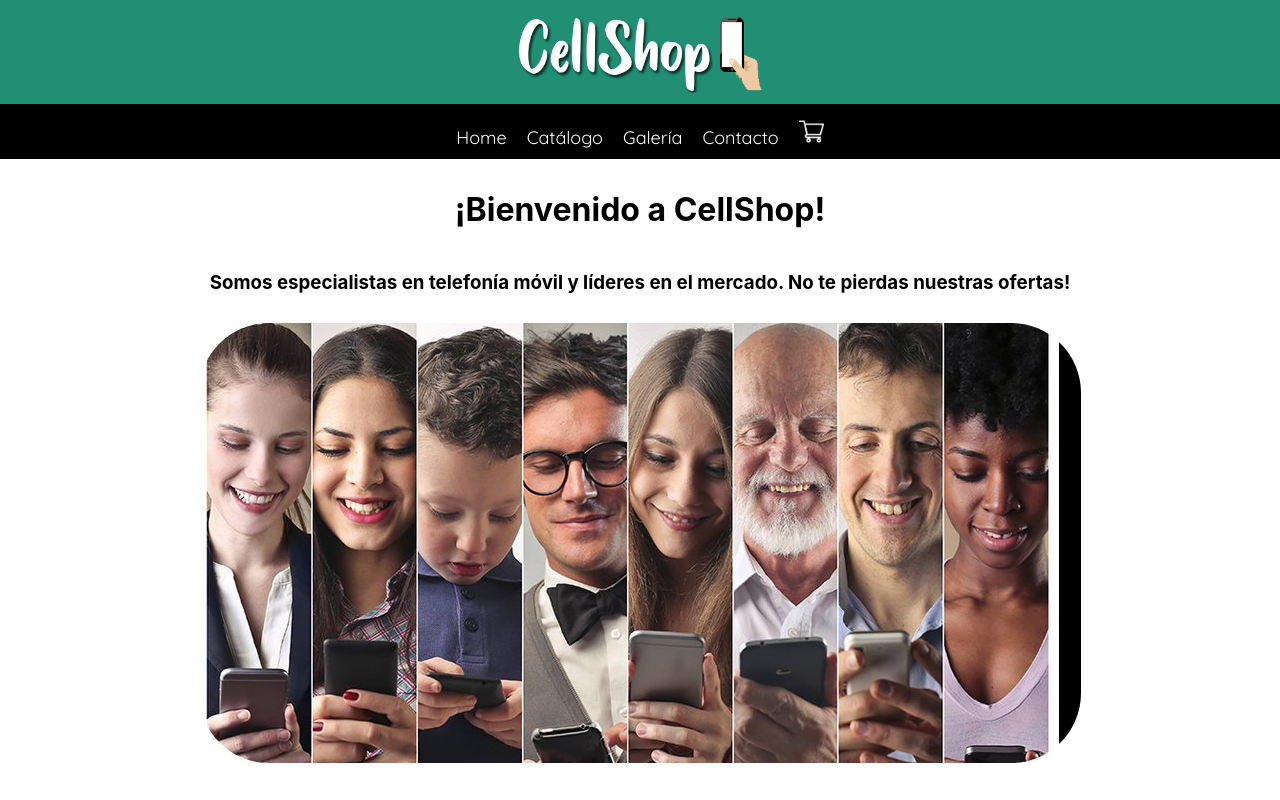
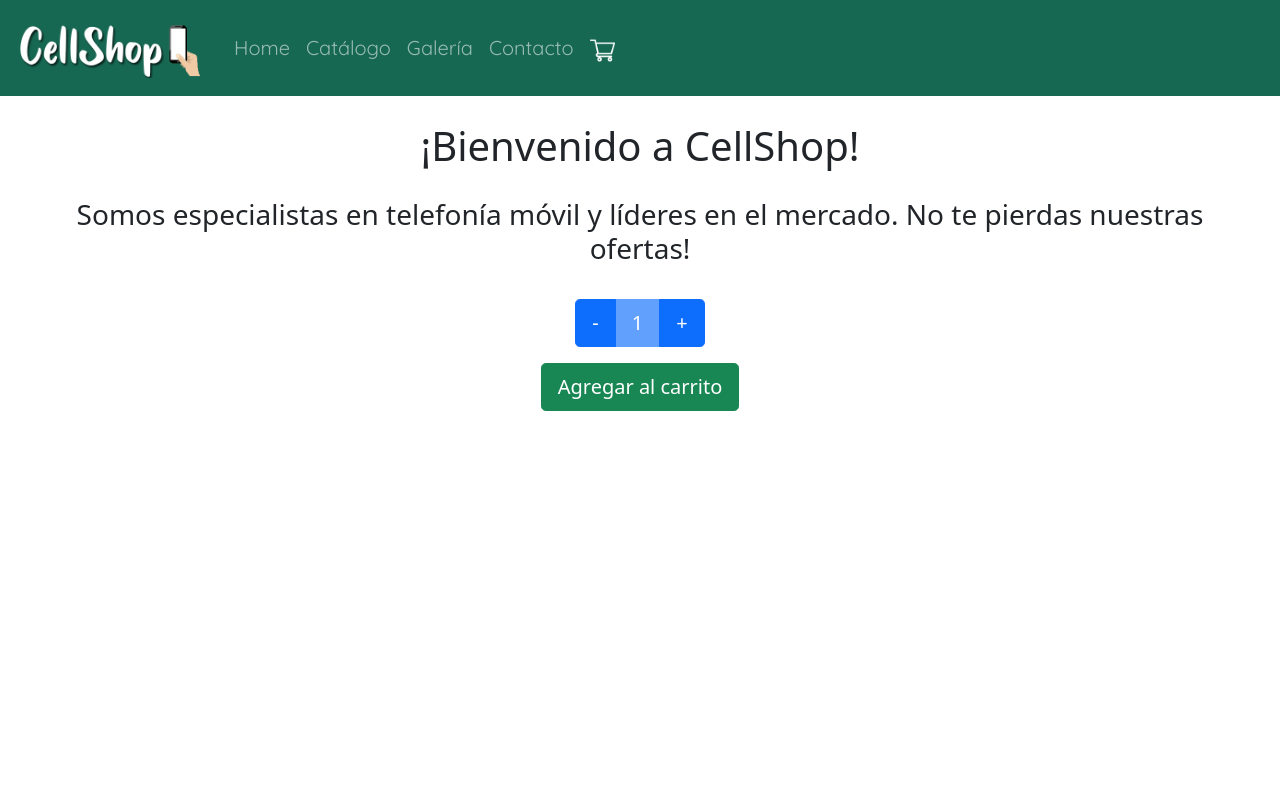
Before and after one commit to ferricarolina/repoReact, a React (Create React App) app in the folder idea-ferri/: page / in a window 1280 px wide. Built offline with nearby package versions, Linux system fonts and the light colour scheme.

Commit message:
Desafio 5 Contador con boton

```diff
--- a/idea-ferri/package.json
+++ b/idea-ferri/package.json
@@ -6,6 +6,7 @@
     "@testing-library/jest-dom": "^5.11.10",
     "@testing-library/react": "^11.2.6",
     "@testing-library/user-event": "^12.8.3",
+    "bootstrap": "^5.0.0-beta3",
     "react": "^17.0.2",
     "react-bootstrap": "^1.5.2",
     "react-dom": "^17.0.2",
--- a/idea-ferri/src/App.css
+++ b/idea-ferri/src/App.css
@@ -4,32 +4,21 @@
 
 .barraLogo{
   text-align: stretch;
-  background-color: rgb(32, 143, 115);
+  background-color: rgb(23, 104, 83);
+  align-self: center;
+  padding: 10px;
 }
 
 .enlaces{
-  padding: 10px;
+
   display: inline;
   text-decoration: none;
   color: white;
   font-family: 'Quicksand';
-  font-size: 18px;
-  align-self: center;
+  font-size: 20px;
+
 }
 
-.enlaces:hover{
-  color: yellow;
-}
-
-.logo{
-  width: 270px;
-  height: 100px;
-}
-
-.barraEnlaces{
-  background-color: black;
-  padding: 10px;
-}
 .icon{
   width: 25px;
   height: 25px;
@@ -45,7 +34,3 @@
 h3{
   padding: 10px;
 }
-
-.imgHome {
-  border-radius: 70px;
-}
--- a/idea-ferri/src/App.js
+++ b/idea-ferri/src/App.js
@@ -1,13 +1,14 @@
 import './App.css';
 import NavBar from './components/NavBar';
 import ItemListContainer from './containers/ItemListContainer'
+
 
 function App() {
   return (
       <div className="App">
         <NavBar/>
         <ItemListContainer/>
-      </div>
+     </div>
   );
 }
 
--- a/idea-ferri/src/components/CartWidget.js
+++ b/idea-ferri/src/components/CartWidget.js
@@ -3,7 +3,7 @@
 function CartWidget() {
 
     return (
-        <img className="icon d-inline-block align-top" src={shoppingCart} />
+        <img className="icon d-inline-block align-top" alt= 'icon' src={shoppingCart} />
     )
 }
 
--- /dev/null
+++ b/idea-ferri/src/components/ItemCountF.js
@@ -0,0 +1,52 @@
+import { useState } from "react";
+import React from 'react';
+import '../App.css';
+import {Button, ButtonGroup, Container, Row, Col}  from 'react-bootstrap'
+
+const useContadorStock = (inicial, stock) => {
+    const [contador, setContador] = useState(inicial)
+
+    const incrementar = () => {
+        if (contador < stock){
+            setContador(contador + 1)
+        } else {
+            alert('No hay mas stock disponible')
+        }
+    }
+
+    const decrementar = () => {
+        if (contador > 0) {
+            setContador(contador - 1)
+        } else {
+            alert('No hay items para borrar!')
+        }
+    }
+
+    return {contador, incrementar, decrementar}
+}
+
+function ItemCountF() {
+    const { contador, incrementar, decrementar } = useContadorStock(1, 5)
+
+    return (
+        <Container fluid>
+            <Row>
+                <Col>
+                    <ButtonGroup className="p-3" aria-label="botonera">
+                        <Button onClick={decrementar} variant="primary" size="lg">-</Button>
+                        <Button variant="primary" size="lg" disabled>{contador}</Button>
+                        <Button onClick={incrementar} variant="primary" size="lg">+</Button>
+                    </ButtonGroup>
+                </Col>
+            </Row>
+            <Row>
+                <Col>
+                    <Button variant="success" size="lg">Agregar al carrito</Button>
+                </Col>
+            </Row>
+        </Container>
+
+    )
+}
+
+export default ItemCountF;
--- a/idea-ferri/src/components/NavBar.js
+++ b/idea-ferri/src/components/NavBar.js
@@ -1,27 +1,29 @@
 import React from 'react';
-import { Navbar, Nav} from 'react-bootstrap';
-import logo from '../assets/logo.png';
+import {Navbar, Nav} from 'react-bootstrap';
 import CartWidget from '../components/CartWidget.js'
+import logo from '../assets/logo.png'
 
 function NavBar()  {
     return (
-        <Navbar className="barraLogo" bg="light" expand="lg">
+        <Navbar className="barraLogo" variant="dark">
             <Navbar.Brand href="#home">
-                    <img className="logo d-inline-block align-top" src={logo} alt="logo" />
+                <img
+                src={logo}
+                    width="200"
+                    height="70"
+                    className="d-inline-block align-top"
+                    alt="React Bootstrap logo"
+                />
             </Navbar.Brand>
-            <Navbar.Collapse className="barraEnlaces" id="basic-navbar-nav">
-                <Nav>
+            <Nav className="mr-auto">
                 <Nav.Link className="enlaces" href="#home">Home</Nav.Link>
                 <Nav.Link className="enlaces" href="#home">Catálogo</Nav.Link>
                 <Nav.Link className="enlaces" href="#home">Galería</Nav.Link>
                 <Nav.Link className="enlaces" href="#home">Contacto</Nav.Link>
-                    <Nav.Link className="enlaces" href="#home">
-                        <CartWidget />
-                    </Nav.Link>
+                <Nav.Link className="enlaces" href="#home"><CartWidget /> </Nav.Link>
             </Nav>
-            </Navbar.Collapse>
         </Navbar>
-    );
+        )
 }
 
 export default NavBar;
--- a/idea-ferri/src/containers/ItemListContainer.js
+++ b/idea-ferri/src/containers/ItemListContainer.js
@@ -1,19 +1,18 @@
 import React from 'react';
-import home from '../assets/home.jpg'
-
+import ItemCountF from '../components/ItemCountF'
+import Container from 'react-bootstrap/Container'
 
 const ItemListContainer = props => {
 
     const greeting = <h1>¡Bienvenido a CellShop!</h1>
     const subtitulo = <h3>Somos especialistas en telefonía móvil y líderes en el mercado. No te pierdas nuestras ofertas!</h3>
-    const imagenHome =  <img className="imgHome" src={home} />
 
     return (
-        <div>
+        <Container fluid className="p-3">
             {greeting}
             {subtitulo}
-            {imagenHome}
-        </div>
+            <ItemCountF/>
+        </Container>
         )
 }
 
--- a/idea-ferri/src/index.js
+++ b/idea-ferri/src/index.js
@@ -2,7 +2,7 @@
 import ReactDOM from 'react-dom';
 import './index.css';
 import App from './App';
-import reportWebVitals from './reportWebVitals';
+import 'bootstrap/dist/css/bootstrap.css';
 
 ReactDOM.render(
   <React.StrictMode>
@@ -10,8 +10,3 @@
   </React.StrictMode>,
   document.getElementById('root')
 );
-
-// If you want to start measuring performance in your app, pass a function
-// to log results (for example: reportWebVitals(console.log))
-// or send to an analytics endpoint. Learn more: https://bit.ly/CRA-vitals
-reportWebVitals();
```
Also changed, not shown: idea-ferri/src/components/ItemCount.js (added, +41 -0 lines), 1 other file (tests, documents, lock files or other folders). Lines whose indentation alone changed are shown as unchanged.
